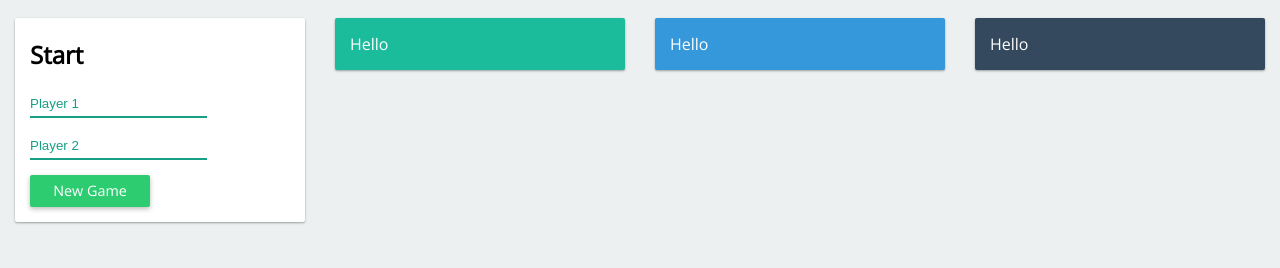
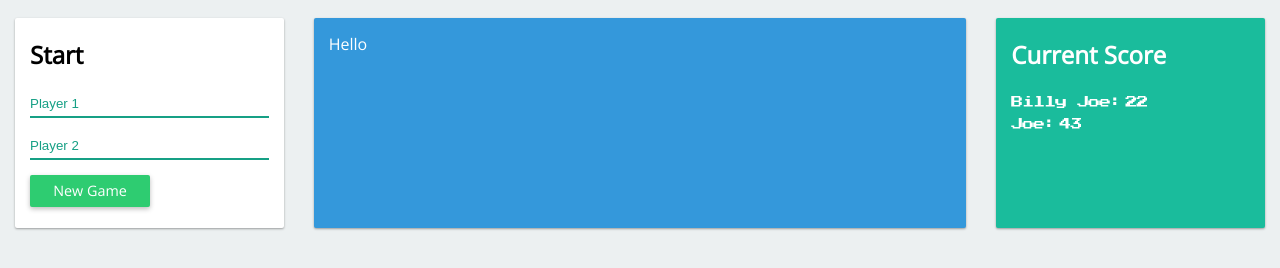
Before and after one commit to LEANJAVA/comp2511-a4, a plain HTML site: page public/index.html in a window 1280 px wide. Shown: the part 102-370 px from the top of the page. Drawn offline with nearby package versions, Linux system fonts and the light colour scheme.

Commit message:
Finished scoreboard.

```diff
--- a/public/css/main.css
+++ b/public/css/main.css
@@ -50,6 +50,10 @@ body {
 
 .col-4 {
     flex-basis: 100%;
+}
+
+.hide {
+    display: none;
 }
 
 .turq {
@@ -132,12 +136,17 @@ body {
     background-repeat: no-repeat;
     background-position: center;
 }
+
+#menu [class*='col-'] .content {
+    height: 210px;
+}
 #trigger h1 {
     margin-top: 5px;
 }
 #trigger input[type="text"] {
     padding: 5px 0;
     margin-bottom: 15px;
+    width: 100%;
     border: 0;
     border-bottom: 2px solid #16A085;
     background-color: transparent;
@@ -164,3 +173,13 @@ body {
 #trigger input[type="text"]:-ms-input-placeholder {
     color: #16A085;
 }
+
+#score h1 {
+    margin-top: 5px;
+}
+
+#score span {
+    font-family: 'Press Start 2P', cursive;
+    font-size: 12px;
+    letter-spacing: -1px;
+}
--- a/public/index.html
+++ b/public/index.html
@@ -7,6 +7,7 @@
         <meta name="description" content="">
         <meta name="viewport" content="width=device-width, initial-scale=1">
         <link href="https://fonts.googleapis.com/css?family=Open+Sans:300,400" rel="stylesheet">
+        <link href="https://fonts.googleapis.com/css?family=Press+Start+2P" rel="stylesheet">
         <!-- Place favicon.ico in the root directory -->
         <link rel="stylesheet" href="css/main.css">
     </head>
@@ -14,7 +15,7 @@
     <header>
         <div class="logo-wrapper"><img class="logo" width="150" src="img/logo.png" alt="Skip Logo"></div>
     </header>
-    <section class="container">
+    <section id="menu" class="container">
         <div class="col-1-4">
             <div class="content white">
                 <form id="trigger" method="POST" action="">
@@ -25,17 +26,24 @@
                 </form>
             </div>
         </div>
-        <div class="col-1-4">
-            <div class="content turq">
-                Hello
-            </div>
-        </div>
-        <div class="col-1-4">
+        <div class="col-2-4">
             <div class="content blue">
                 Hello
             </div>
         </div>
         <div class="col-1-4">
+            <div id="score" class="content turq">
+                <h1>Current Score</h1>
+                <div class="player">
+                    <span class="player-1">Billy Joe:</span> <span class="player-1-score">22</span>
+                </div>
+                <div class="player">
+                    <span class="player-2">Joe:</span> <span class="player-2-score">43</span>
+                </div>
+
+            </div>
+        </div>
+        <div class="col-1-4 hide">
             <div class="content dark-blue">
                 Hello
             </div>
```
